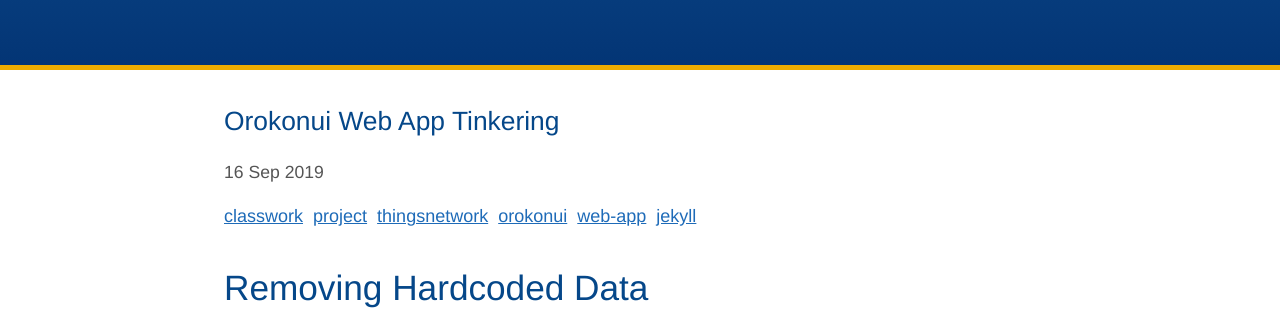
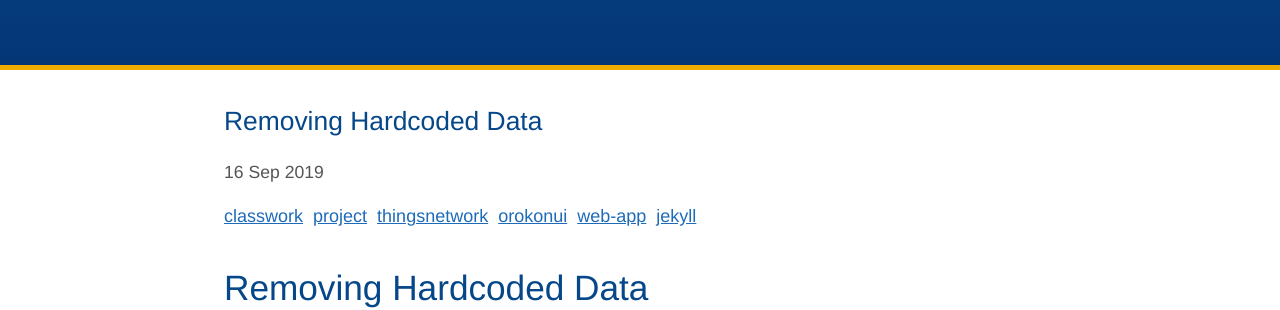
Before and after one commit to kammorne/IN700, a Jekyll site: the page built from _posts/2019-09-16-Remove-Hardcoded-Data.md, in a window 1280 px wide. Shown: the part 271-581 px from the top of the page. Built offline with Jekyll 4.4.1, drawn with Linux system fonts in a browser that asks for light colours.

Commit message:
Update 2019-09-16-Remove-Hardcoded-Data.md

```diff
--- a/_posts/2019-09-16-Remove-Hardcoded-Data.md
+++ b/_posts/2019-09-16-Remove-Hardcoded-Data.md
@@ -1,6 +1,6 @@
 ---
 layout: post
-title: "Orokonui Web App Tinkering"
+title: "Removing Hardcoded Data"
 date: 2019-09-16
 category: Classwork
 tags: classwork project thingsnetwork orokonui web-app jekyll
```
